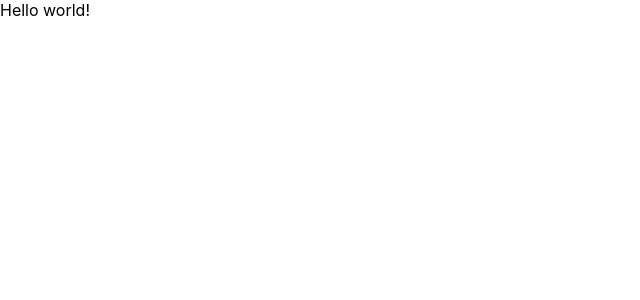
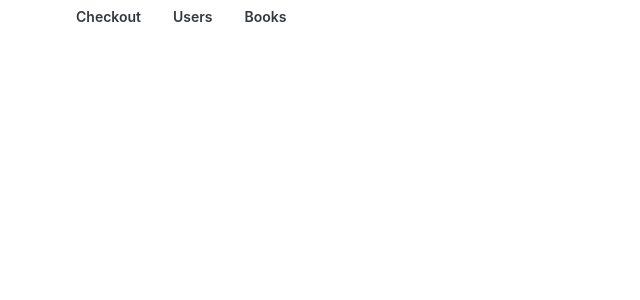
Before and after one commit to og118/lib-next, a React (Create React App) app in the folder frontend/: page / in a window 1280 px wide. Shown: the top 300 px of the page, without its empty margins (0-640 px from the left). Built offline with nearby package versions, Linux system fonts and the light colour scheme.

Commit message:
feat: setup dashboard

```diff
--- a/frontend/package.json
+++ b/frontend/package.json
@@ -13,8 +13,11 @@
     "@types/node": "^16.18.66",
     "@types/react": "^18.2.40",
     "@types/react-dom": "^18.2.17",
+    "axios": "^1.6.2",
+    "notistack": "^3.0.1",
     "react": "^18.2.0",
     "react-dom": "^18.2.0",
+    "react-number-format": "^5.3.1",
     "react-router-dom": "^6.20.1",
     "react-scripts": "5.0.1",
     "typescript": "^4.9.5",
--- /dev/null
+++ b/frontend/src/components/Header.tsx
@@ -0,0 +1,64 @@
+import Box from "@mui/joy/Box";
+import Stack from "@mui/joy/Stack";
+import Button from "@mui/joy/Button";
+import { useState } from "react";
+
+const Header = () => {
+  const [path, _] = useState(
+    window.location.href.split("/")[window.location.href.split("/").length - 1]
+  );
+
+  return (
+    <Box
+      sx={{
+        display: "flex",
+        flexGrow: 1,
+        justifyContent: "space-between",
+      }}
+    >
+      <Stack
+        direction="row"
+        justifyContent="center"
+        alignItems="center"
+        spacing={1}
+        sx={{ display: { xs: "none", sm: "flex" } }}
+      >
+        <Button
+          variant="plain"
+          color="neutral"
+          component="a"
+          href="/checkout"
+          aria-pressed={path === "checkout"}
+          size="sm"
+          sx={{ alignSelf: "center" }}
+        >
+          Checkout
+        </Button>
+        <Button
+          variant="plain"
+          color="neutral"
+          component="a"
+          aria-pressed={path === "users"}
+          href="/users"
+          size="sm"
+          sx={{ alignSelf: "center" }}
+        >
+          Users
+        </Button>
+        <Button
+          variant="plain"
+          color="neutral"
+          component="a"
+          href="/books"
+          aria-pressed={path === "books"}
+          size="sm"
+          sx={{ alignSelf: "center" }}
+        >
+          Books
+        </Button>
+      </Stack>
+    </Box>
+  );
+};
+
+export default Header;
--- a/frontend/src/routes.tsx
+++ b/frontend/src/routes.tsx
@@ -1,11 +1,12 @@
 import { createBrowserRouter, RouterProvider } from "react-router-dom";
 import { Books } from "./views/Book";
 import ErrorPage from "./views/ErrorPage";
+import { Dashboard } from "./views/Dashboard";
 
 const router = createBrowserRouter([
   {
     path: "/",
-    element: <div>Hello world!</div>,
+    element: <Dashboard/>,
     errorElement: <ErrorPage />,
   },
   {
--- /dev/null
+++ b/frontend/src/views/Dashboard.tsx
@@ -0,0 +1,8 @@
+import { Container } from "@mui/joy"
+import Header from "../components/Header"
+
+export const Dashboard = () => {
+    return <Container>
+        <Header />
+    </Container>
+}
```
Also changed, not shown: 1 other file (tests, documents, lock files or other folders).
